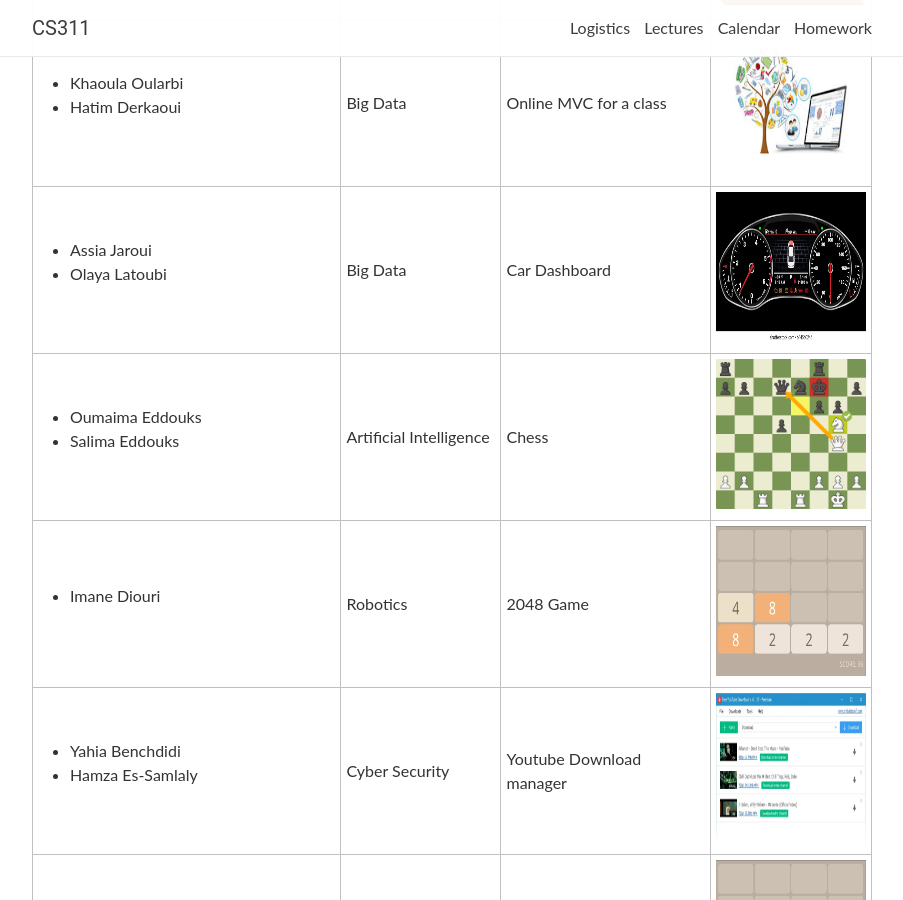
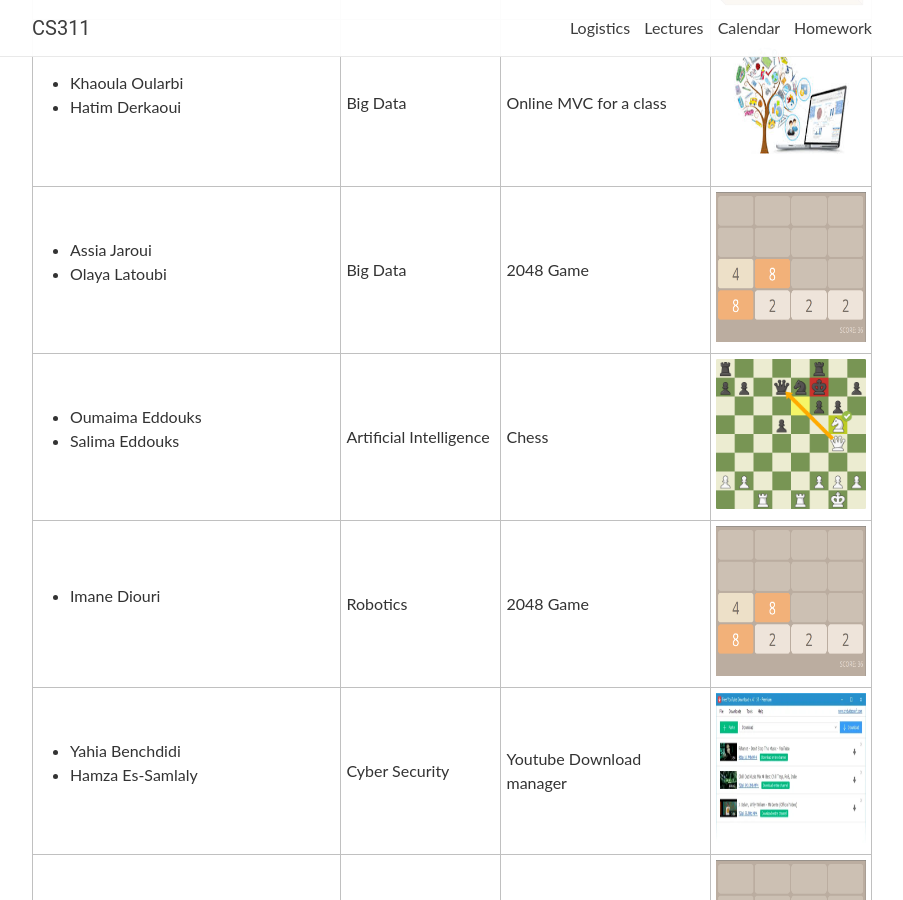
Before and after one commit to anassBelcaid/CS311, a Jekyll site: the page built from _announcements/2021-12-24-FinalProjectGroups.md, in a window 1280 px wide and 900 px high, scrolled down 3484 px. Shown: the whole window, without its empty margins (188-1091 px from the left). Built offline with Jekyll 4.4.1, drawn with Linux system fonts in a browser that asks for light colours; nearby versions of some CDN libraries; comment, search, counter and statistics services are not loaded.

Commit message:
Changemet project Olaya

```diff
--- a/_announcements/2021-12-24-FinalProjectGroups.md
+++ b/_announcements/2021-12-24-FinalProjectGroups.md
@@ -401,11 +401,11 @@ your online **report** where you will put all the documentation for your steps.
 		</ul>
 		</td>
 		<td> Big Data  </td>
-		<td>  Car Dashboard</td>
+		<td>  2048 Game</td>
 		<td>
 		<a href="www.google.com">
 		<img class="fit-picture"
-     src="{{ site.url }}{{ site.baseurl }}/assets/img/dashboard.png"
+     src="{{ site.url }}{{ site.baseurl }}/assets/img/lecture1/game_2048.png"
      width="150" height="150"
      alt="Grapefruit slice atop a pile of other slices">
      </a>
```
